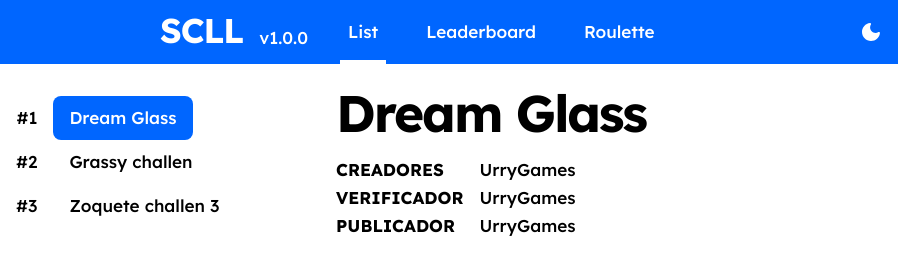
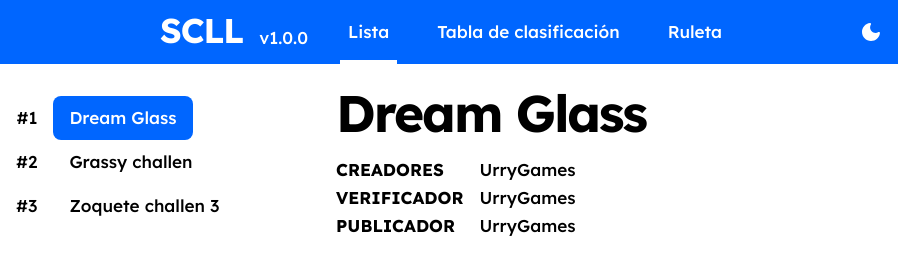
Before and after one commit to SCLList/web, a plain HTML site: page index.html in a window 1280 px wide. Shown: the top 261 px of the page, 0-898 px from the left. Drawn offline with nearby package versions, Linux system fonts and the light colour scheme.

Commit message:
Update index.html

```diff
--- a/index.html
+++ b/index.html
@@ -42,13 +42,13 @@
             </div>
             <nav class="nav">
                 <router-link class="nav__tab" to="/">
-                    <span class="type-label-lg">List</span>
+                    <span class="type-label-lg">Lista</span>
                 </router-link>
                 <router-link class="nav__tab" to="/leaderboard">
-                    <span class="type-label-lg">Leaderboard</span>
+                    <span class="type-label-lg">Tabla de clasificación</span>
                 </router-link>
                 <router-link class="nav__tab" to="/roulette">
-                    <span class="type-label-lg">Roulette</span>
+                    <span class="type-label-lg">Ruleta</span>
                 </router-link>
                 <div class="nav__actions">
                     <button
```
